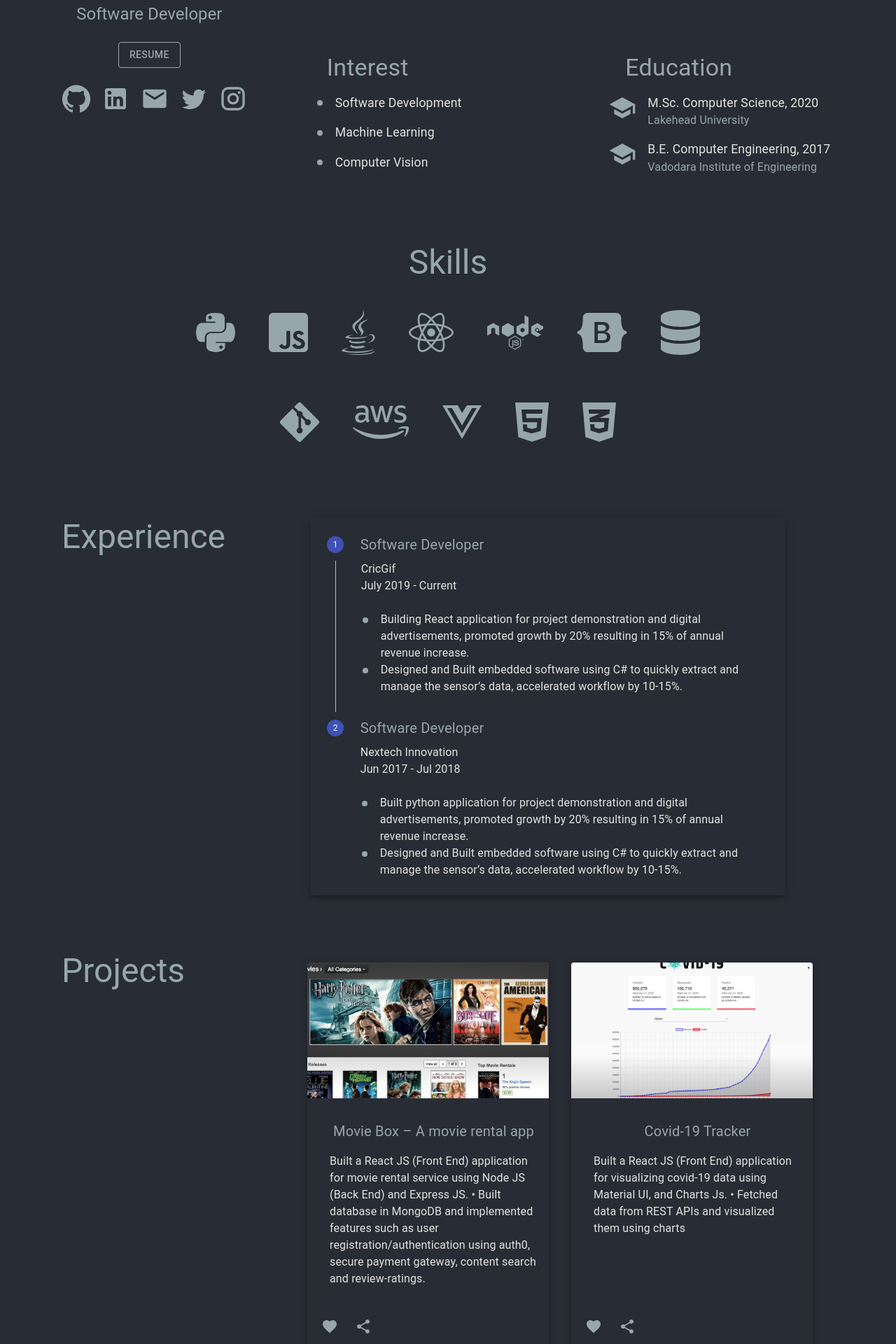
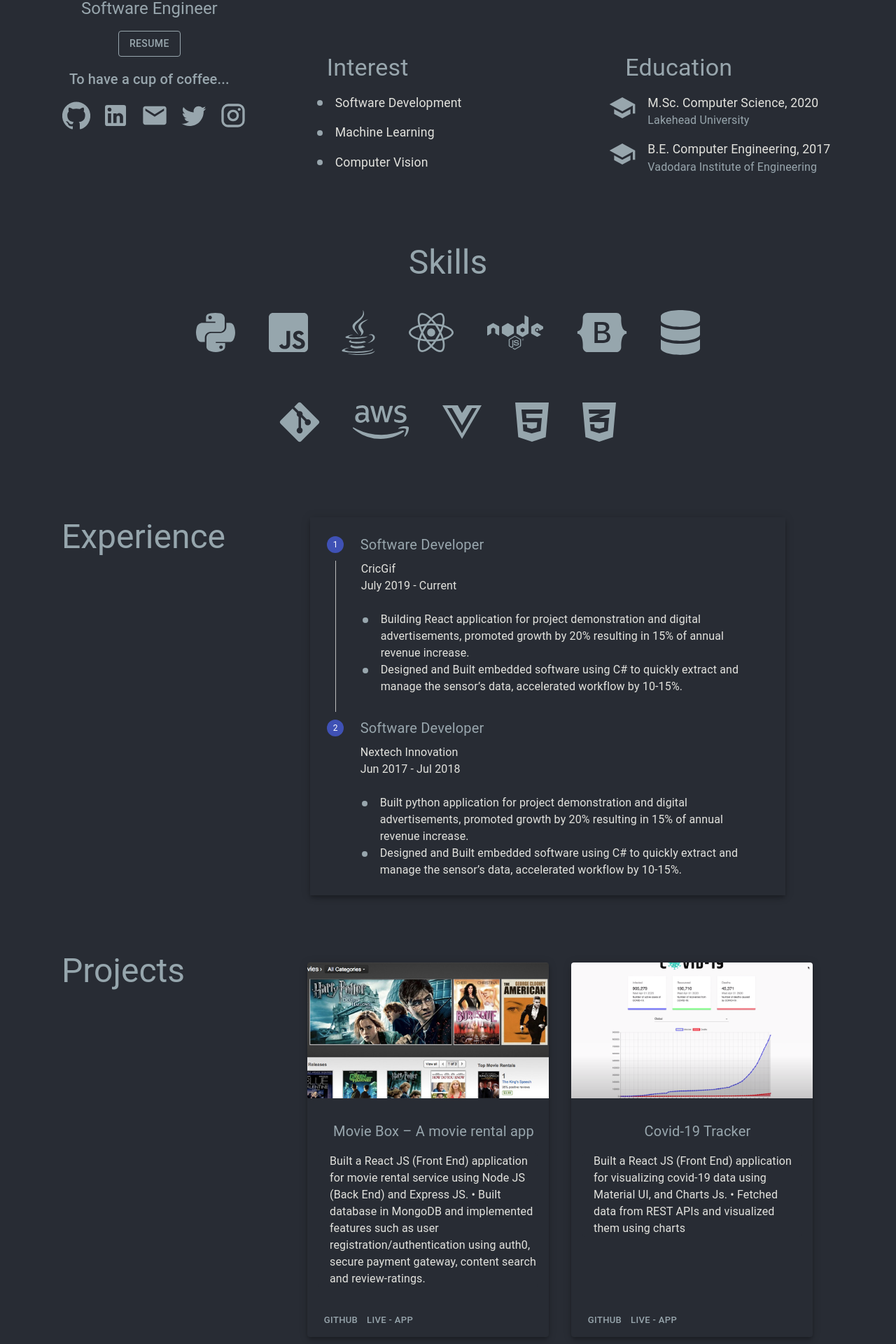
Before and after one commit to meet1807/meet1807.github.io, a React (Create React App) app: page / in a window 1280 px wide. Shown: the part 420-2340 px from the top of the page at 70% size. Built offline with nearby package versions, Linux system fonts and the light colour scheme.

Commit message:
Minor bug Fixed

```diff
--- a/package.json
+++ b/package.json
@@ -15,7 +15,6 @@
     "@testing-library/user-event": "^7.2.1",
     "aos": "^2.3.4",
     "bootstrap": "^4.5.0",
-    "clipboard-copy": "^3.1.0",
     "react": "^16.13.1",
     "react-copy-to-clipboard": "^5.0.2",
     "react-dom": "^16.13.1",
--- a/src/App.js
+++ b/src/App.js
@@ -1,19 +1,11 @@
 import React, { useEffect } from "react";
-import About from "./components/about";
-import { Grid } from "@material-ui/core";
-import "./App.css";
-import Introduction from "./components/introduction";
-import Skills from "./components/skills";
-import Experience from "./components/experience";
-
+import Portfolio from "./components/portfolio";
 import { library } from "@fortawesome/fontawesome-svg-core";
 import { fab } from "@fortawesome/free-brands-svg-icons";
 import { faDatabase } from "@fortawesome/free-solid-svg-icons";
-import Projects from "./components/projects";
-import Accomplishments from "./components/accomplishments";
-import Achievements from "./components/Achievements";
 
 import Aos from "aos";
+import "./App.css";
 
 library.add(fab, faDatabase);
 
@@ -24,31 +16,7 @@ function App() {
 
   return (
     <div className="App">
-      <Grid container>
-        <Grid item container>
-          <Grid item xs={12} lg={4}>
-            <About />
-          </Grid>
-          <Grid item xs={12} lg={8}>
-            <Introduction />
-          </Grid>
-        </Grid>
-        <Grid item xs={12} sm={12} data-aos="zoom-in-up">
-          <Skills />
-        </Grid>
-        <Grid item xs={12} sm={12} data-aos="fade-up">
-          <Experience />
-        </Grid>
-        <Grid item xs={12} sm={12}>
-          <Projects />
-        </Grid>
-        <Grid item xs={12} sm={12}>
-          <Accomplishments />
-        </Grid>
-        <Grid item xs={12} sm={12}>
-          <Achievements />
-        </Grid>
-      </Grid>
+      <Portfolio />
     </div>
   );
 }
--- a/src/components/about.jsx
+++ b/src/components/about.jsx
@@ -6,6 +6,7 @@ import {
   Typography,
   Button,
   Popover,
+  Box,
 } from "@material-ui/core";
 import { GitHub, LinkedIn, Mail, Twitter, Instagram } from "@material-ui/icons";
 
@@ -15,10 +16,10 @@ import { CopyToClipboard } from "react-copy-to-clipboard";
 const useStyles = makeStyles((theme) => ({
   root: {
     display: "flex",
-    marginTop: theme.spacing(12),
+    marginTop: theme.spacing(13),
 
     "& > *": {
-      marginTop: theme.spacing(3),
+      marginTop: theme.spacing(2),
     },
   },
   popover: {
@@ -92,20 +93,26 @@ const About = () => {
           Meet Patel
         </Typography>
         <Typography variant="h5" className={classes.text}>
-          Software Developer
+          Software Engineer
         </Typography>
       </Grid>
       <Grid item>
         <Button
           variant="outlined"
           color="inherit"
-          href="#resume"
           className={classes.text}
+          href="https://drive.google.com/file/d/1g5Ox187cZh8AEssir1By4JwlpwrzUGRf/view?usp=sharing"
         >
           Resume
         </Button>
       </Grid>
+
       <Grid item>
+        <Box mb={2}>
+          <Typography variant="h6" className={classes.text}>
+            To have a cup of coffee...
+          </Typography>
+        </Box>
         <a
           href="https://www.github.com/meet1807"
           target="_blank"
--- a/src/components/common/cards.jsx
+++ b/src/components/common/cards.jsx
@@ -10,11 +10,13 @@ import {
   Box,
   Paper,
   CardActions,
-  IconButton,
+  //IconButton,
+  Button,
+  Grid,
 } from "@material-ui/core";
 
-import ShareIcon from "@material-ui/icons/Share";
-import FavoriteIcon from "@material-ui/icons/Favorite";
+//import ShareIcon from "@material-ui/icons/Share";
+//import FavoriteIcon from "@material-ui/icons/Favorite";
 
 const useStyles = makeStyles((theme) => ({
   root: {
@@ -111,12 +113,27 @@ const Cards = ({ projects }) => {
           disableSpacing
           style={{ display: "flex", alignSelf: "end" }}
         >
-          <IconButton aria-label="add to favorites">
-            <FavoriteIcon className={classes.icon} />
-          </IconButton>
-          <IconButton aria-label="share">
+          <Grid container>
+            <Box component="div" ml={1}>
+              <Button
+                size="small"
+                href={project.github}
+                style={{ color: "#98a6ad" }}
+              >
+                GitHub
+              </Button>
+              <Button
+                size="small"
+                href={project.link}
+                style={{ color: "#98a6ad" }}
+              >
+                Live - App
+              </Button>
+            </Box>
+          </Grid>
+          {/* <IconButton aria-label="share" style={{ flex: 1 }}>
             <ShareIcon className={classes.icon} />
-          </IconButton>
+          </IconButton> */}
         </CardActions>
       </Box>
     </Card>
--- /dev/null
+++ b/src/components/portfolio.jsx
@@ -0,0 +1,42 @@
+import React from "react";
+import { Grid } from "@material-ui/core";
+
+import About from "./about";
+import Introduction from "./introduction";
+import Skills from "./skills";
+import Experience from "./experience";
+import Projects from "./projects";
+import Accomplishments from "./accomplishments";
+import Achievements from "./Achievements";
+
+const Portfolio = () => {
+  return (
+    <Grid container>
+      <Grid item container>
+        <Grid item xs={12} lg={4}>
+          <About />
+        </Grid>
+        <Grid item xs={12} lg={8}>
+          <Introduction />
+        </Grid>
+      </Grid>
+      <Grid item xs={12} sm={12} data-aos="zoom-in-up">
+        <Skills />
+      </Grid>
+      <Grid item xs={12} sm={12} data-aos="fade-up">
+        <Experience />
+      </Grid>
+      <Grid item xs={12} sm={12}>
+        <Projects />
+      </Grid>
+      <Grid item xs={12} sm={12}>
+        <Accomplishments />
+      </Grid>
+      <Grid item xs={12} sm={12}>
+        <Achievements />
+      </Grid>
+    </Grid>
+  );
+};
+
+export default Portfolio;
--- a/src/components/projects.jsx
+++ b/src/components/projects.jsx
@@ -34,11 +34,13 @@ const Projects = () => {
       title: "Covid-19 Tracker",
       description: `Built a React JS (Front End) application for visualizing covid-19 data using Material UI, and Charts Js.
         • Fetched data from REST APIs and visualized them using charts`,
+      github: "https://github.com/meet1807/covid-19",
     },
     {
       image: "portfolio.PNG",
       title: "Portfolio Design",
       description: `Built a React JS (Front End) application for showcasing skillsets using Material UI.`,
+      github: "https://github.com/meet1807/portfolio",
     },
     {
       image: "sr.jpg",
```
Also changed, not shown: src/components/common/fileView.jsx (added, +39 -0 lines), src/components/common/notFound.jsx (added, +7 -0 lines), 2 other files (tests, documents, lock files or other folders).
